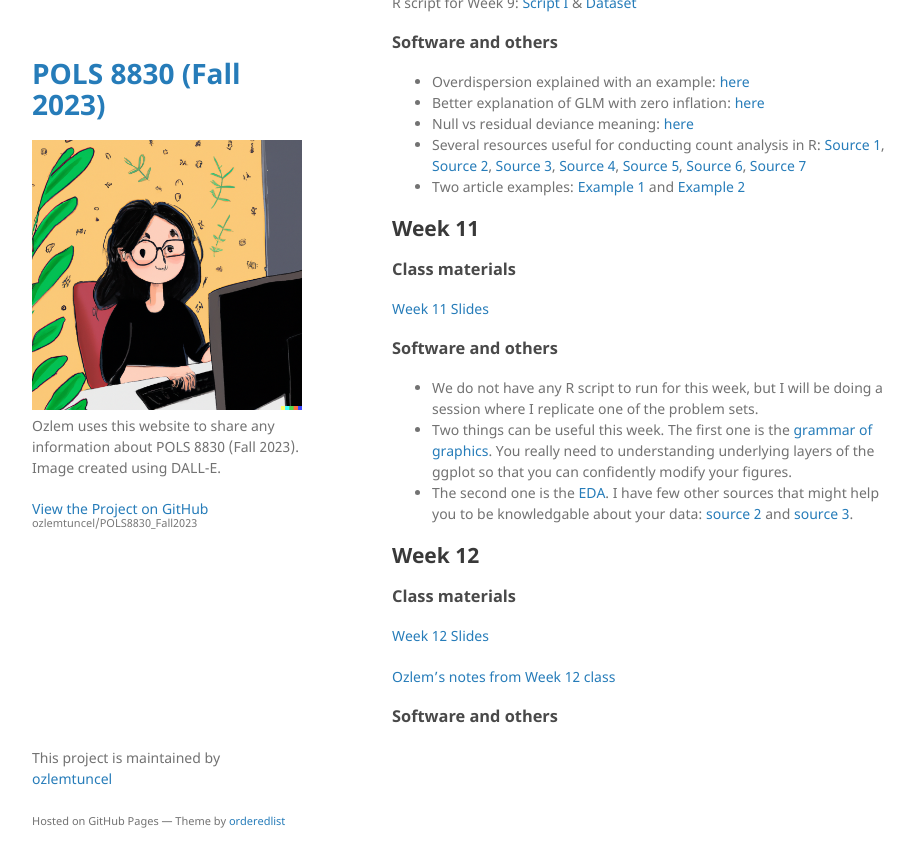
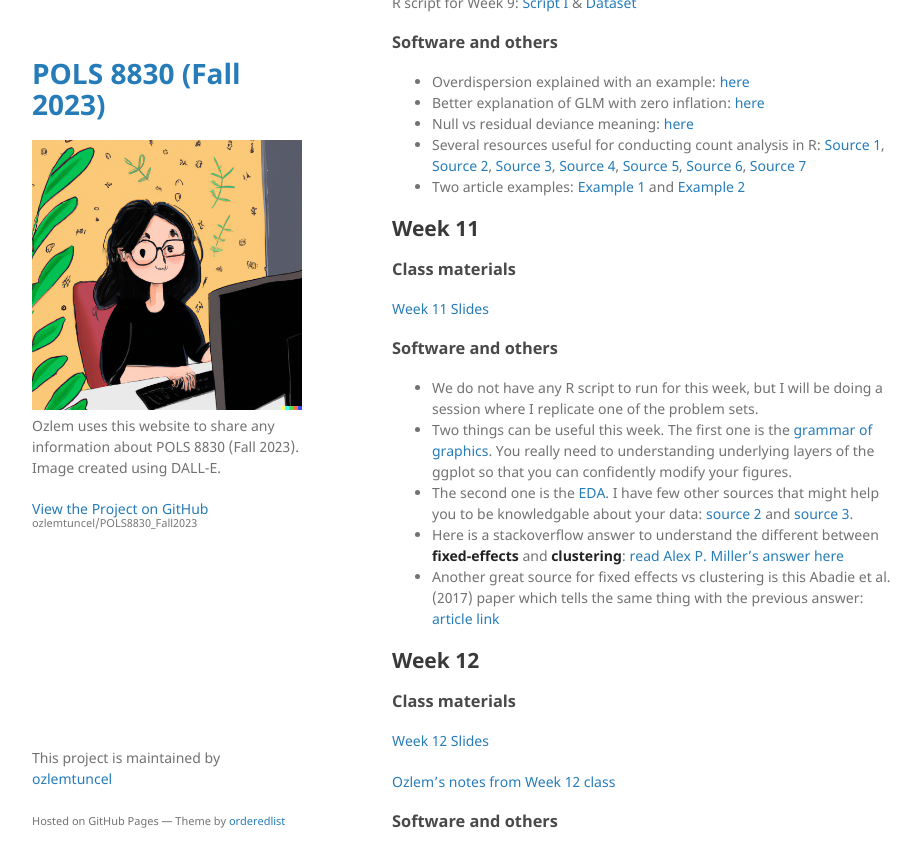
Before and after one commit to ozlemtuncel/POLS8830_Fall2023, a Jekyll site: the page built from index.md, in a window 1280 px wide and 900 px high, scrolled down 4753 px. Shown: the top 867 px of the window, without its empty margins (178-1098 px from the left). Built offline with Jekyll 4.4.1, drawn with Linux system fonts in a browser that asks for light colours; our own code applies the rules of GitHub Pages for plain Markdown files.

Commit message:
Update index.md
add fixed-effects suggestions

```diff
--- a/index.md
+++ b/index.md
@@ -182,6 +182,8 @@ R script for Week 9: [Script I](docs/Week10_Count_Models_tidy.R) & [Dataset](doc
 - We do not have any R script to run for this week, but I will be doing a session where I replicate one of the problem sets.
 - Two things can be useful this week. The first one is the [grammar of graphics](https://psu-psychology.github.io/r-bootcamp-2019/talks/ggplot_grammar.html). You really need to understanding underlying layers of the ggplot so that you can confidently modify your figures.
 - The second one is the [EDA](https://bookdown.org/steve_midway/DAR/exploratory-data-analysis.html). I have few other sources that might help you to be knowledgable about your data: [source 2](https://r4ds.had.co.nz/exploratory-data-analysis.html) and [source 3](https://www.modernstatisticswithr.com/).
+- Here is a stackoverflow answer to understand the different between **fixed-effects** and **clustering**: [read Alex P. Miller's answer here](https://stats.stackexchange.com/questions/185378/when-to-use-fixed-effects-vs-using-cluster-ses)
+- Another great source for fixed effects vs clustering is this Abadie et al. (2017) paper which tells the same thing with the previous answer: [article link](https://www.nber.org/system/files/working_papers/w24003/w24003.pdf)
 
 ## Week 12
 
```
